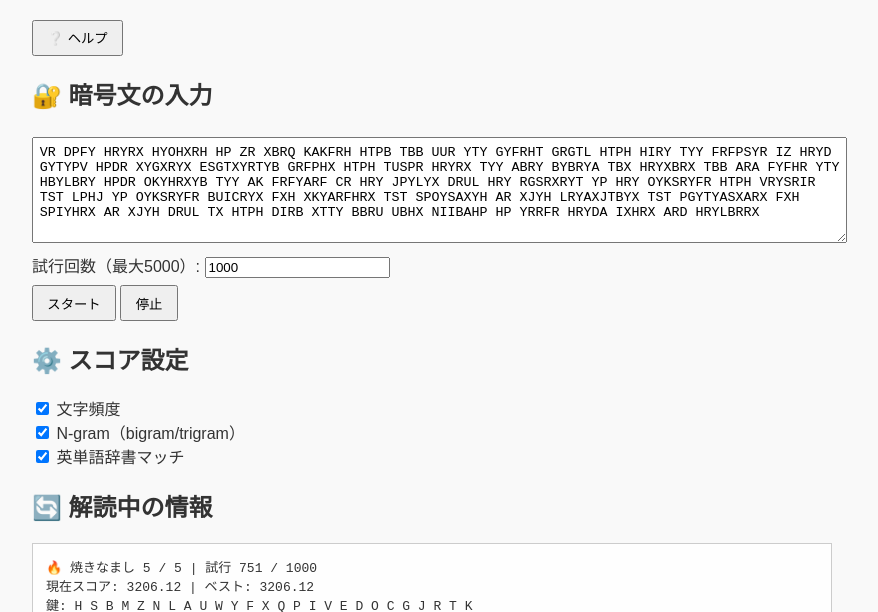
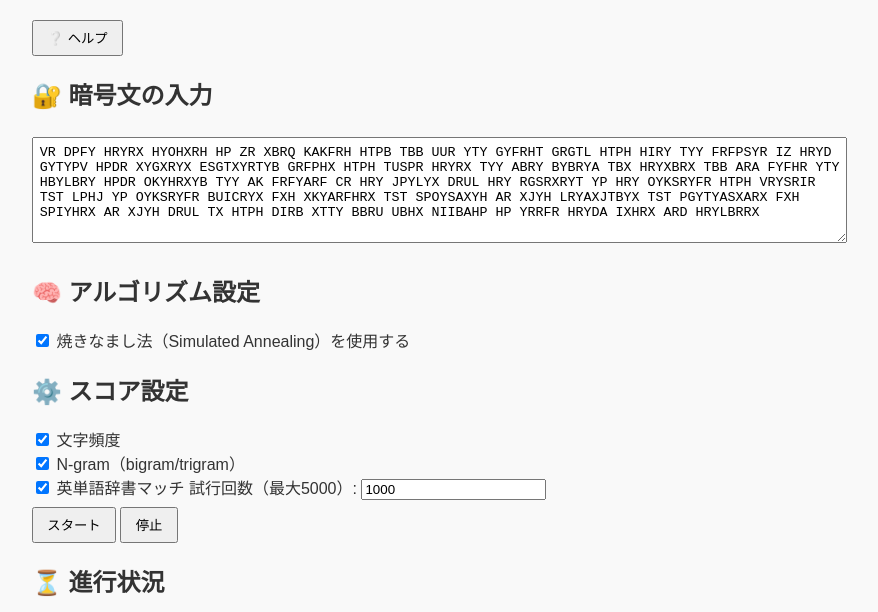
Before and after one commit to ipusiron/cipherclimb, a plain HTML site: page index.html in a window 1280 px wide. Both pictures are taken after a click on the button "スタート". Shown: the part 188-800 px from the top of the page, without its empty margins (208-1086 px from the left). Drawn offline with nearby package versions, Linux system fonts and the light colour scheme.

Commit message:
焼きなましのON・OFFを選べるようにした

```diff
--- a/index.html
+++ b/index.html
@@ -24,16 +24,23 @@
 VR DPFY HRYRX HYOHXRH HP ZR XBRQ KAKFRH HTPB TBB UUR YTY GYFRHT GRGTL HTPH HIRY TYY FRFPSYR IZ HRYD GYTYPV HPDR XYGXRYX ESGTXYRTYB GRFPHX HTPH TUSPR HRYRX TYY ABRY BYBRYA TBX HRYXBRX TBB ARA FYFHR YTY HBYLBRY HPDR OKYHRXYB TYY AK FRFYARF CR HRY JPYLYX DRUL HRY RGSRXRYT YP HRY OYKSRYFR HTPH VRYSRIR TST LPHJ YP OYKSRYFR BUICRYX FXH XKYARFHRX TST SPOYSAXYH AR XJYH LRYAXJTBYX TST PGYTYASXARX FXH SPIYHRX AR XJYH DRUL TX HTPH DIRB XTTY BBRU UBHX NIIBAHP HP YRRFR HRYDA IXHRX ARD HRYLBRRX
   </textarea><br>
 
+  <h2>🧠 アルゴリズム設定</h2>
+<label><input type="checkbox" id="useAnnealing" checked> 焼きなまし法（Simulated Annealing）を使用する</label><br>
+
+  <h2>⚙️ スコア設定</h2>
+  <label><input type="checkbox" id="score_letter" checked> 文字頻度</label><br>
+  <label><input type="checkbox" id="score_ngram" checked> N-gram（bigram/trigram）</label><br>
+  <label><input type="checkbox" id="score_dict" checked> 英単語辞書マッチ</label>
+
   <label>試行回数（最大5000）:
     <input type="number" id="maxTries" value="1000" max="5000">
   </label><br>
   <button onclick="startClimb()">スタート</button>
   <button onclick="cancelClimb()">停止</button>
 
-  <h2>⚙️ スコア設定</h2>
-  <label><input type="checkbox" id="score_letter" checked> 文字頻度</label><br>
-  <label><input type="checkbox" id="score_ngram" checked> N-gram（bigram/trigram）</label><br>
-  <label><input type="checkbox" id="score_dict" checked> 英単語辞書マッチ</label>
+  <h2>⏳ 進行状況</h2>
+  <progress id="progressBar" value="0" max="100" style="width: 100%; height: 20px;"></progress>
+
 
   <h2>🔄 解読中の情報</h2>
   <div id="statusArea" class="highlight-box">(ステータス表示)</div>
@@ -48,9 +55,6 @@ VR DPFY HRYRX HYOHXRH HP ZR XBRQ KAKFRH HTPB TBB UUR YTY GYFRHT GRGTL HTPH HIRY
   <div id="highlightedText" class="highlight-box"></div>
   <div id="highlightCount" style="margin-top:0.5em; font-size:0.9em; color:#444;"></div>
   <button onclick="copyResult()">コピー</button>
-
-  <h2>⏳ 進行状況</h2>
-  <progress id="progressBar" value="0" max="100" style="width: 100%; height: 20px;"></progress>
 
   <h2>📈 スコアの推移</h2>
   <canvas id="scoreChart" height="100"></canvas>
--- a/main.js
+++ b/main.js
@@ -37,6 +37,7 @@ export async function startClimb() {
     alert("試行回数の上限は5000回です。5000回に制限されました。");
   }
 
+  const useAnnealing = document.getElementById("useAnnealing")?.checked ?? true;
   const alphabet = "ABCDEFGHIJKLMNOPQRSTUVWXYZ";
   const progressBar = document.getElementById("progressBar");
   const statusArea = document.getElementById("statusArea");
@@ -79,9 +80,18 @@ export async function startClimb() {
       const newScore = scoreText(decrypt(cipherText, newKey));
       const delta = newScore - currentScore;
 
-      if (delta > 0 || Math.exp(delta / T) > Math.random()) {
-        currentKey = newKey;
-        currentScore = newScore;
+      if (useAnnealing) {
+        // 焼きなまし法
+        if (delta > 0 || Math.exp(delta / T) > Math.random()) {
+          currentKey = newKey;
+          currentScore = newScore;
+        }
+      } else {
+        // ヒルクライミング法
+        if (delta > 0) {
+          currentKey = newKey;
+          currentScore = newScore;
+        }
       }
 
       if (currentScore > bestScore) {
@@ -96,7 +106,7 @@ export async function startClimb() {
 
       if (i % 250 === 0) {
         statusArea.textContent =
-          `🔥 焼きなまし ${r + 1} / ${repeatCount} | 試行 ${i + 1} / ${maxTries}\n` +
+          `🔥 ${useAnnealing ? '焼きなまし' : 'ヒルクライミング'} ${r + 1} / ${repeatCount} | 試行 ${i + 1} / ${maxTries}\n` +
           `現在スコア: ${currentScore.toFixed(2)} | ベスト: ${bestScore.toFixed(2)}\n` +
           `鍵: ${bestKey.split('').join(' ')}`;
         await new Promise(resolve => setTimeout(resolve, 0));
@@ -116,12 +126,12 @@ export async function startClimb() {
   document.getElementById("keyTable").textContent = keyLine1 + keyLine2;
   document.getElementById("scoreDisplay").textContent = `スコア: ${globalBestScore.toFixed(2)}`;
 
-  let highlighted = highlightWords(globalBestPlain);
+  const highlighted = highlightWords(globalBestPlain);
   document.getElementById("highlightedText").innerHTML = highlighted.html;
   document.getElementById("highlightCount").textContent =
     `🔍 ${highlighted.count} 個の英単語がハイライトされました`;
 
   renderChart(globalBestHistory);
   progressBar.value = totalSteps;
-  statusArea.textContent += "\n✅ 解読完了（焼きなまし×複数回）";
+  statusArea.textContent += "\n✅ 解読完了（" + (useAnnealing ? '焼きなまし' : 'ヒルクライミング') + "×複数回）";
 }
```
